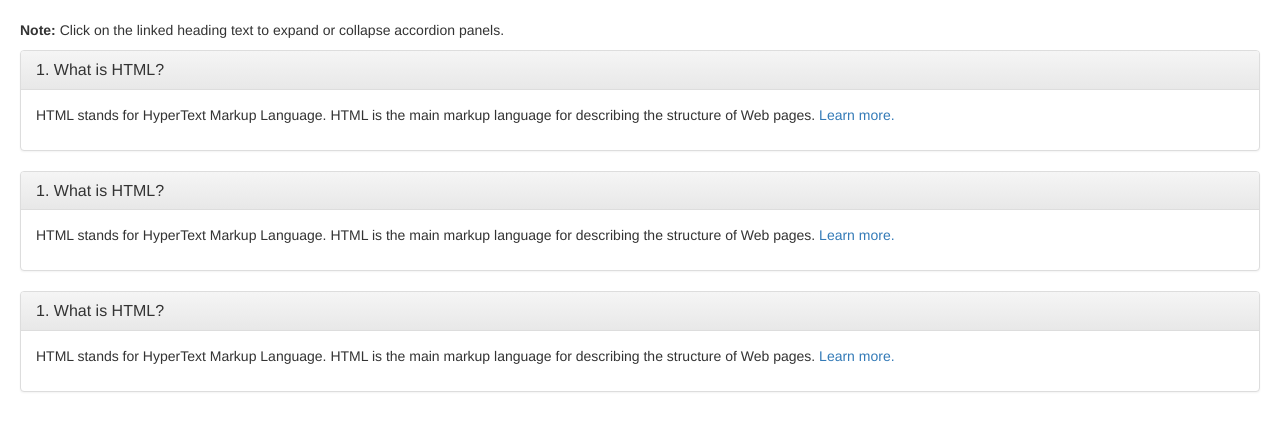
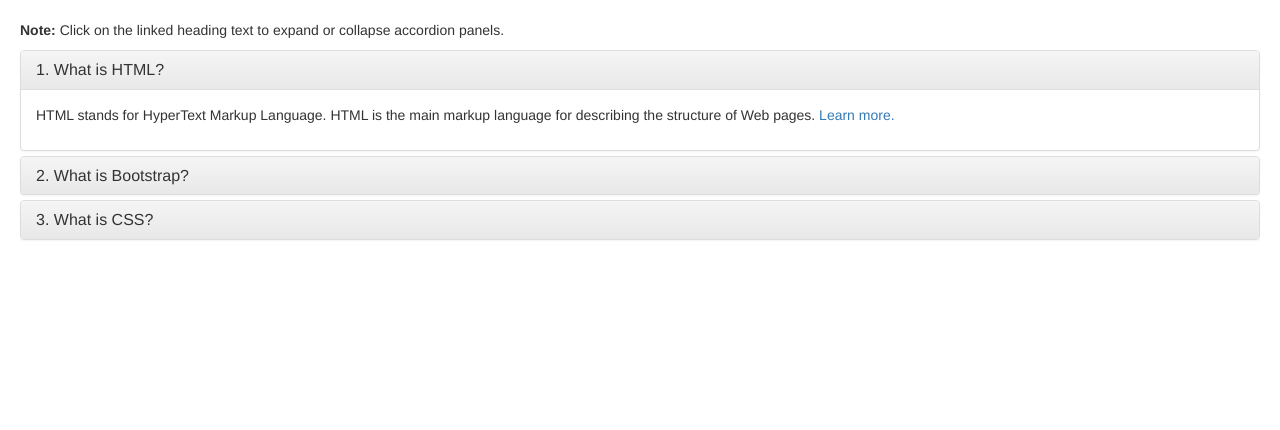
Before and after one commit to rakesh556575/ajnouri.github.io, a plain HTML site: page misc/index.html in a window 1280 px wide. Drawn offline with nearby package versions, Linux system fonts and the light colour scheme.

Commit message:
Update index.html

```diff
--- a/misc/index.html
+++ b/misc/index.html
@@ -17,7 +17,7 @@
 </head>
 <body>
 <div class="bs-example">
-    <p><strong>Note:</strong> Click on the linked heading text to expand or collapse accordion panels.</p>
+	<p><strong>Note:</strong> Click on the linked heading text to expand or collapse accordion panels.</p>
     <div class="panel-group" id="accordion">
         <div class="panel panel-default">
             <div class="panel-heading">
@@ -31,31 +31,27 @@
                 </div>
             </div>
         </div>
-    </div>
-    <div class="panel-group" id="accordion">
         <div class="panel panel-default">
             <div class="panel-heading">
                 <h4 class="panel-title">
-                    <a data-toggle="collapse" data-parent="#accordion" href="#collapseOne">1. What is HTML?</a>
+                    <a data-toggle="collapse" data-parent="#accordion" href="#collapseTwo">2. What is Bootstrap?</a>
                 </h4>
             </div>
-            <div id="collapse2" class="panel-collapse collapse in">
+            <div id="collapse2" class="panel-collapse collapse">
                 <div class="panel-body">
-                    <p>HTML stands for HyperText Markup Language. HTML is the main markup language for describing the structure of Web pages. <a href="http://www.tutorialrepublic.com/html-tutorial/" target="_blank">Learn more.</a></p>
+                    <p>Bootstrap is a powerful front-end framework for faster and easier web development. It is a collection of CSS and HTML conventions. <a href="http://www.tutorialrepublic.com/twitter-bootstrap-tutorial/" target="_blank">Learn more.</a></p>
                 </div>
             </div>
         </div>
-    </div>
-    <div class="panel-group" id="accordion">
         <div class="panel panel-default">
             <div class="panel-heading">
                 <h4 class="panel-title">
-                    <a data-toggle="collapse" data-parent="#accordion" href="#collapseOne">1. What is HTML?</a>
+                    <a data-toggle="collapse" data-parent="#accordion" href="#collapseThree">3. What is CSS?</a>
                 </h4>
             </div>
-            <div id="collapse3" class="panel-collapse collapse in">
+            <div id="collapse3" class="panel-collapse collapse">
                 <div class="panel-body">
-                    <p>HTML stands for HyperText Markup Language. HTML is the main markup language for describing the structure of Web pages. <a href="http://www.tutorialrepublic.com/html-tutorial/" target="_blank">Learn more.</a></p>
+                    <p>CSS stands for Cascading Style Sheet. CSS allows you to specify various style properties for a given HTML element such as colors, backgrounds, fonts etc. <a href="http://www.tutorialrepublic.com/css-tutorial/" target="_blank">Learn more.</a></p>
                 </div>
             </div>
         </div>
```
